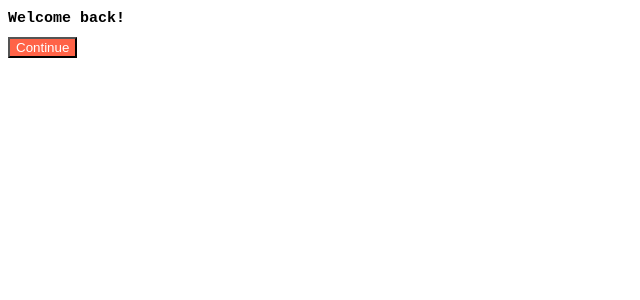
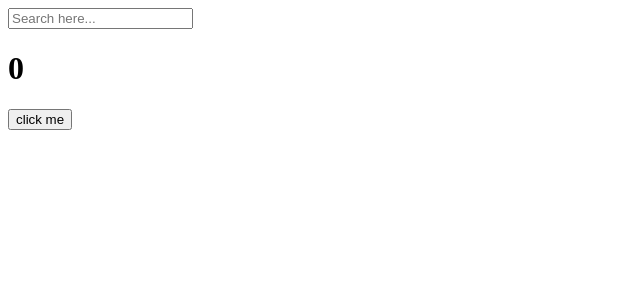
Before and after one commit to DongYounYim/ReactJS_begin, a React (Create React App) app in the folder create_app/first-reactapp/: page / in a window 1280 px wide. Shown: the top 300 px of the page, without its empty margins (0-640 px from the left). Built offline with nearby package versions, Linux system fonts and the light colour scheme.

Commit message:
Code about useEffect

```diff
--- a/create_app/first-reactapp/src/App.js
+++ b/create_app/first-reactapp/src/App.js
@@ -1,11 +1,27 @@
-import Button from "./Button";
-import styles from "./App.module.css";
+import { useState, useEffect } from "react"
 
 function App() {
+  const [counter, setValue] = useState(0);
+  const [keyword, setKeyword] = useState("");
+  const onClick = () => setValue((prev) => prev + 1);
+  const onChange = (event) => setKeyword(event.target.value);
+  useEffect(() => {
+    console.log("i run only once")
+  }, []);
+  useEffect(() => {
+      console.log("i run when 'keyword' change");
+  }, [keyword]);
+  useEffect(() => {
+    console.log("i run when 'counter' change");
+  }, [counter]);
+  useEffect(() => {
+    console.log("i run when 'counter' && 'keyword' change");
+  }, [counter, keyword]);
   return (
     <div>
-      <h1 className={styles.title}>Welcome back!</h1>
-      <Button text={"Continue"} />
+      <input value = {keyword} onChange={onChange} type="text" placeholder="Search here..." />
+      <h1>{counter}</h1>
+      <button onClick ={onClick}>click me</button>
     </div>
   );
 }
```
